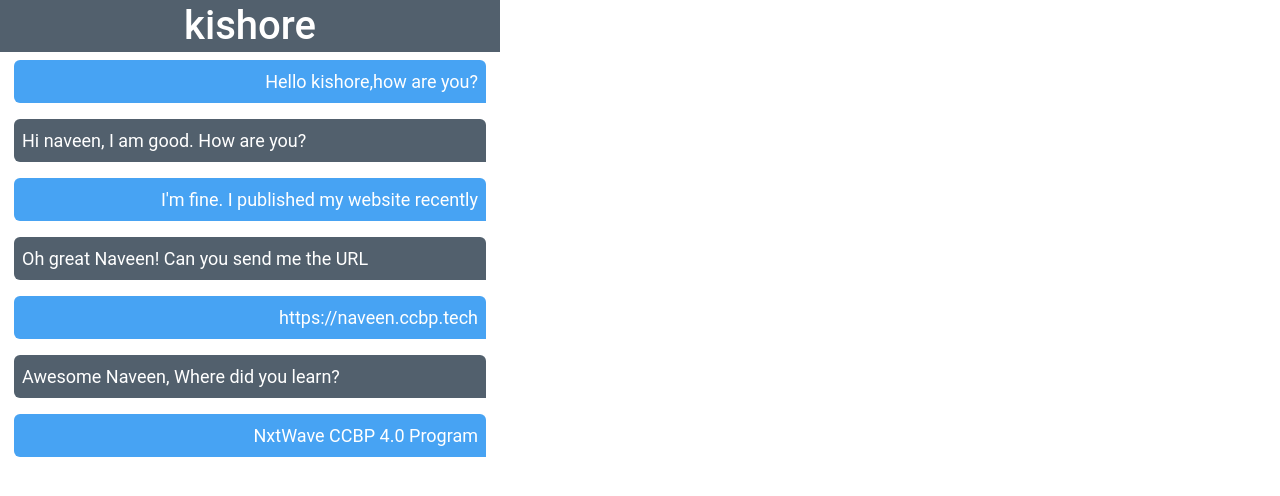
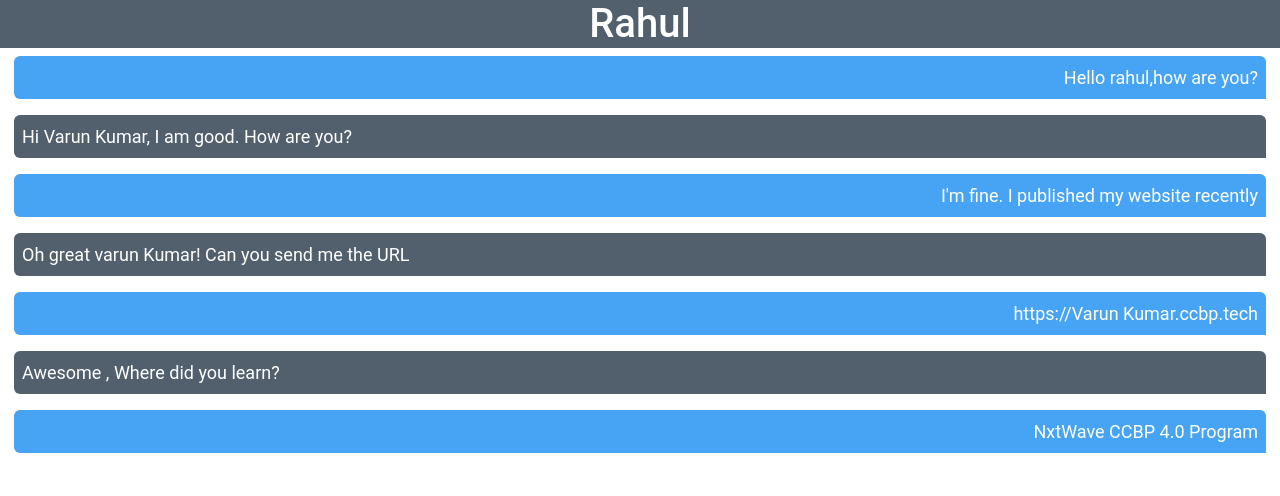
Before and after one commit to Kishoreareboina/Kishoreareboina, a plain HTML site: page boot.html in a window 1280 px wide. Drawn offline with nearby package versions, Linux system fonts and the light colour scheme.

Commit message:
Add files via upload

```diff
--- a/boot.css
+++ b/boot.css
@@ -3,9 +3,8 @@ text-align: center;
 color: #323f4b ;
 background-color: #52606d;
 color: white;
-padding: 2px;
 }
-.kishore{
+.rahul{
 text-align: right;
 background-color: #47a3f3;
 color: white;
@@ -16,7 +15,7 @@ margin-right: 14px;
 margin-left: 14px;
 padding: 8px;
 }
-.naveen{
+.vara{
 text-align: left;
 background-color: #52606d;
 color: white;
@@ -30,7 +29,6 @@ padding: 8px;
 .chat{
 background-image: url("images/chatbg.png");
 height: 100vh;
-width: 500px;
 font-family: Roboto;
 font-size: 18px;
 
--- a/boot.html
+++ b/boot.html
@@ -13,14 +13,14 @@
 </head>
 <body>
     <div class="chat">
-    <h1 class="heading">kishore</h1>
-    <p class="kishore">  Hello kishore,how are you?</p>
-    <p class="naveen">Hi naveen, I am good. How are you?</p>
-    <p class="kishore">I'm fine. I published my website recently</p>
-    <p class="naveen">Oh great Naveen! Can you send me the URL</p>
-    <p class="kishore">https://naveen.ccbp.tech</p>
-    <p class="naveen">Awesome Naveen, Where did you learn?</p>
-    <p class="kishore">NxtWave CCBP 4.0 Program</p>
+    <h1 class="heading">Rahul</h1>
+    <p class="rahul">  Hello rahul,how are you?</p>
+    <p class="vara">Hi Varun Kumar, I am good. How are you?</p>
+    <p class="rahul">I'm fine. I published my website recently</p>
+    <p class="vara">Oh great varun Kumar! Can you send me the URL</p>
+    <p class="rahul">https://Varun Kumar.ccbp.tech</p>
+    <p class="vara">Awesome , Where did you learn?</p>
+    <p class="rahul">NxtWave CCBP 4.0 Program</p>
     </div>
 </body>
 </html>
```
